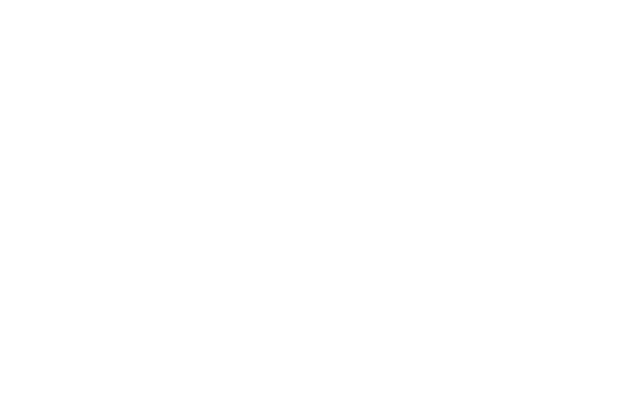
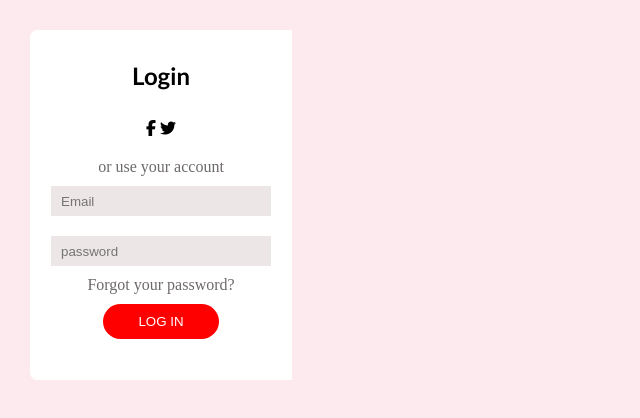
Before and after one commit to UnwanaEkere/login-form, a plain HTML site: page index.html in a window 1280 px wide. Shown: the whole page, without its empty margins (0-640 px from the left). Drawn offline with Linux system fonts and the light colour scheme.

Commit message:
created my division

```diff
--- a/index.html
+++ b/index.html
@@ -2,12 +2,31 @@
 <head>
     <meta charset="UTF-8">
     <meta name="viewport" content="width=device-width, initial-scale=1.0">
+    <link rel="stylesheet" href="stlye.css">
+    <script src="https://kit.fontawesome.com/25bf20edea.js" crossorigin="anonymous"></script>
     <title>Document</title>
 </head>
 <body>
     <section>
-        <!-- unwana section -->
-        <div></div>
+    <!-- unwana section -->
+        <div class="div1">
+            <div>
+                <h2 class="login">Login</h2>
+            </div>
+            <div class="logo">
+                <i class="fa-brands fa-facebook-f"></i>
+                <i class="fa fa-twitter"></i>
+            </div>
+            <p class="account">or use your account</p>
+            <form action="" class="formbox">
+                <input type="email" placeholder="Email" name="" id="email"> <br>
+                <input type="password" placeholder="password" name="" id="password">
+            </form>
+            <div>
+                <p class="forgot">Forgot your password?</p>
+                <button>LOG IN</button>
+            </div>
+        </div>
         <!-- Etido section -->
         <div></div>
     </section>
--- a/stlye.css
+++ b/stlye.css
@@ -4,6 +4,66 @@
     box-sizing: border-box;
 }
 /* unwana section */
+
+    body{
+        background: rgb(253, 234, 238);
+    }
+    .div1{
+        text-align: center;
+        background-color: white;
+        width: fit-content;
+        height: 350px;
+        border-bottom-left-radius: 7px;
+        border-top-left-radius: 7px;
+        border: 1px solid white;
+        margin: 30px 30px;
+    }
+    .login{
+        font-family: 'Gill Sans', 'Gill Sans MT', Calibri, 'Trebuchet MS', sans-serif;
+        text-align: center;
+        margin: 30px;
+    }
+    .logo{
+        text-align: center;
+
+    }
+    .account{
+        margin-top: 20px ;
+        text-align: center;
+        color: rgb(110, 105, 105);
+    }
+    .formbox{
+        /* padding-left: 30px; */
+
+    }
+    #email{
+        background-color:  rgb(237, 230, 230);
+        border: none;
+        width:220px ;
+        height:30px ;
+        margin: 10px 20px;
+        padding-left:10px ;
+    }
+    #password{
+        margin-top: 10px;
+        background-color:  rgb(237, 230, 230);
+        border: none;
+        width:220px ;
+        height:30px ;
+        padding-left: 10px;
+    }
+    .forgot{
+        text-align: center;
+        color: rgb(110, 105, 105) ;
+        padding: 10px;
+    }
+     button{
+        background-color: red;
+        color: white;
+        border: none;
+        border-radius: 30px;
+        padding: 10px 35px;
+    }
 
 
 
```
